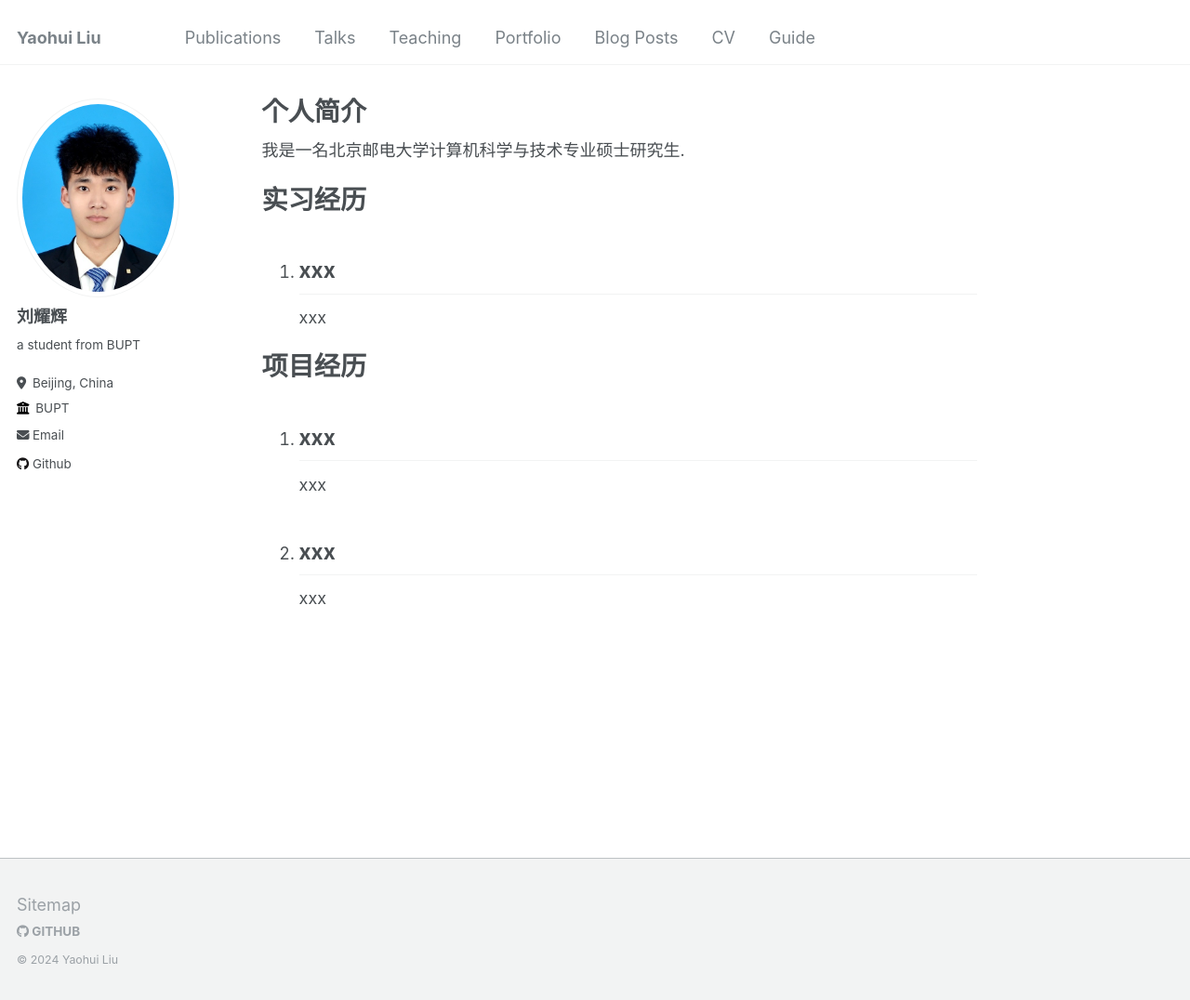
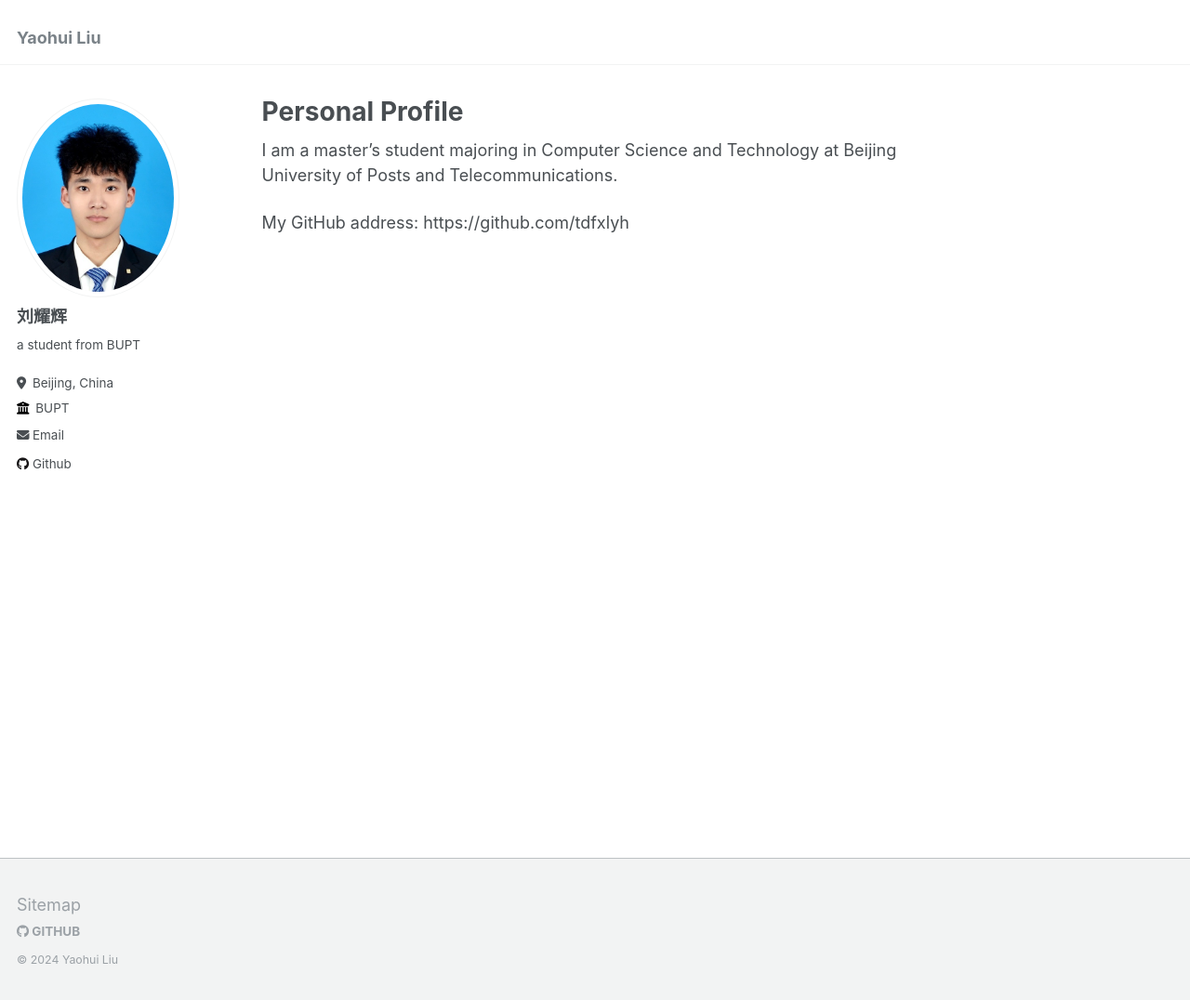
Before and after one commit to tdfxlyh/tdfxlyh.github.io, a Jekyll site: the page built from _pages/about.md, in a window 1280 px wide and 1079 px high. Shown: the top 1076 px of the window at 93% size. Built offline with Jekyll 4.4.1, drawn with Linux system fonts in a browser that asks for light colours.

Commit message:
feat: 精简内容

```diff
--- a/_pages/about.md
+++ b/_pages/about.md
@@ -1,26 +1,12 @@
 ---
 permalink: /
-title: "个人简介"
+title: "Personal Profile"
 author_profile: true
 redirect_from:
   - /about/
   - /about.html
 ---
 
-我是一名北京邮电大学计算机科学与技术专业硕士研究生.
+I am a master's student majoring in Computer Science and Technology at Beijing University of Posts and Telecommunications.
 
-实习经历
-======
-1. xxx
-------
-xxx
-
-项目经历
-======
-1. xxx
-------
-xxx
-
-1. xxx
-------
-xxx
+My GitHub address: https://github.com/tdfxlyh
```
Also changed, not shown: _data/navigation.yml (+14 -14 lines).
